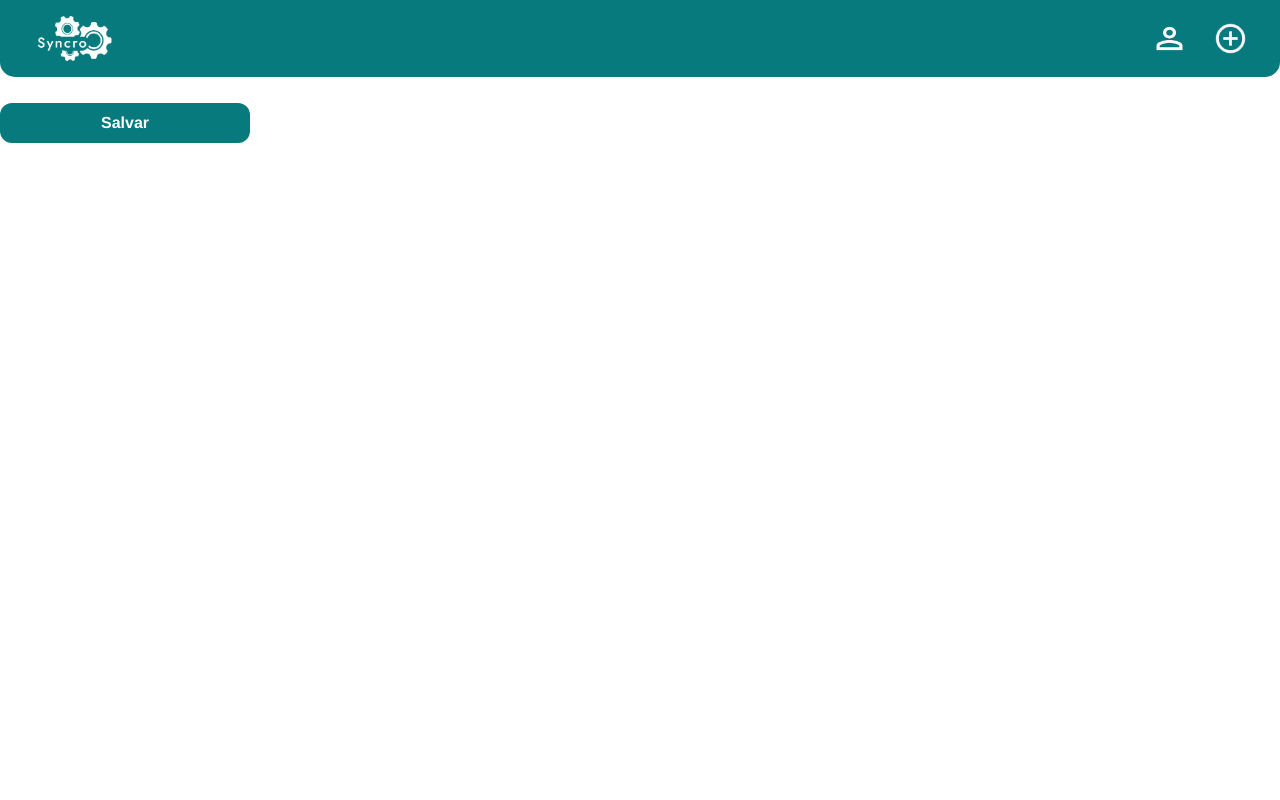
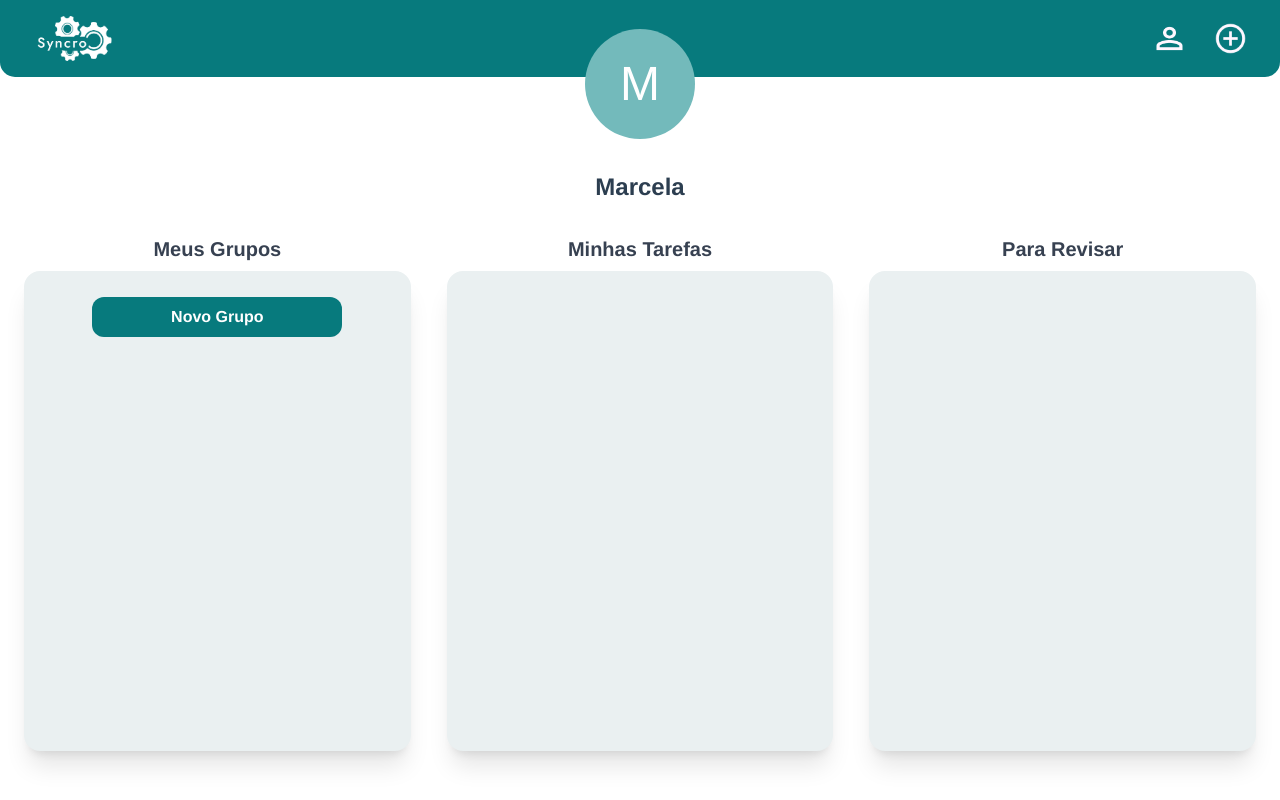
Before and after one commit to MarcelaPaixao/Syncro, a Vue app in the folder frontend_syncro/: page /perfil-usuario in a window 1280 px wide. Built offline with nearby package versions, Linux system fonts and the light colour scheme.

Commit message:
perfil usuario criado

```diff
--- a/frontend_syncro/src/components/BotaoCustomizado.vue
+++ b/frontend_syncro/src/components/BotaoCustomizado.vue
@@ -23,7 +23,7 @@ defineEmits(["click"]);
 const variantClasses = computed(() => {
   switch (props.variante) {
     case "secundaria":
-      return "bg-[#5fbbc1] hover:bg-[#77ccccf0]";
+      return "bg-[#73babb] hover:bg-[#77ccccf0]";
 
     default:
       return "bg-[#077a7d] hover:bg-[#0ca4aad4]";
--- /dev/null
+++ b/frontend_syncro/src/components/CardGrupos.vue
@@ -0,0 +1,36 @@
+<template>
+  <div class="flex flex-col">
+    <label class="text-xl font-bold text-gray-700 mb-2 text-center">
+      {{ titulo }}
+    </label>
+    <div
+      class="bg-[#eaf0f1] p-4 rounded-2xl shadow-xl w-full min-h-[60vh] space-y-3"
+    >
+      <router-link
+        v-for="grupo in grupos"
+        :key="grupo.id"
+        :to="`grupo/${grupo.id}`"
+        class="block p-2 bg-white rounded-xl shadow cursor-pointer hover:bg-gray-50 font-medium flex-grow truncate"
+      >
+        {{ grupo.titulo }}
+      </router-link>
+
+      <div class="flex justify-center w-full">
+        <BotaoCustomizado
+          texto="Novo Grupo"
+          @click="$emit('informaCriarGrupo')"
+        />
+      </div>
+    </div>
+  </div>
+</template>
+
+<script setup>
+import BotaoCustomizado from "./BotaoCustomizado.vue";
+
+defineProps({
+  titulo: { type: String, required: true },
+  grupos: { type: Array, default: () => [] },
+});
+defineEmits(["informaCriarGrupo"]);
+</script>
--- a/frontend_syncro/src/components/KanbanCard.vue
+++ b/frontend_syncro/src/components/CardTarefas.vue
@@ -4,13 +4,13 @@
       {{ titulo }}
     </label>
     <div
-      class="bg-gray-200 p-4 rounded-2xl shadow-lg w-full min-h-[60vh] space-y-3"
+      class="bg-[#eaf0f1] p-4 rounded-2xl shadow-xl w-full min-h-[60vh] space-y-3"
     >
       <router-link
         v-for="tarefa in tarefas"
         :key="tarefa.id"
         :to="`tarefa/${tarefa.id}`"
-        class="block p-2 bg-white rounded-xl shadow cursor-pointer hover:bg-gray-50"
+        class="block p-2 bg-white rounded-xl shadow cursor-pointer hover:bg-gray-50 font-medium flex-grow truncate"
       >
         {{ tarefa.titulo }}
       </router-link>
--- /dev/null
+++ b/frontend_syncro/src/components/IconePerfil.vue
@@ -0,0 +1,15 @@
+<template>
+  <div class="flex justify-center items-center -mt-16">
+    <div
+      class="w-[110px] h-[110px] rounded-full bg-[#73babb] flex items-center justify-center text-white text-5xl"
+    >
+      {{ nome.charAt(0).toUpperCase() }}
+    </div>
+  </div>
+</template>
+
+<script setup>
+defineProps({
+  nome: { type: String, required: true },
+});
+</script>
--- a/frontend_syncro/src/components/SubBar.vue
+++ b/frontend_syncro/src/components/SubBar.vue
@@ -30,6 +30,6 @@ const baseClass =
 
 <style scoped>
 .router-link-exact-active {
-  @apply bg-white text-[#077a7d] hover:bg-white/80;
+  @apply bg-white text-[#347677] hover:bg-white/80;
 }
 </style>
--- a/frontend_syncro/src/router/index.js
+++ b/frontend_syncro/src/router/index.js
@@ -51,7 +51,7 @@ const routes = [
   },
   {
     path: "/tarefa/:id",
-    name: "visualizar-tarefa",
+    name: "ver-tarefa",
     component: VisualizarTarefaView,
   },
   {
@@ -64,6 +64,11 @@ const routes = [
     name: "dashboard-grupo",
     component: DashboardView,
   },
+  {
+    path: "/grupo/:id",
+    name: "ver-grupo",
+    component: DashboardView,
+  },
 ];
 
 const router = createRouter({
--- a/frontend_syncro/src/views/CriarNovoGrupoView.vue
+++ b/frontend_syncro/src/views/CriarNovoGrupoView.vue
@@ -28,7 +28,7 @@
           <router-link
             v-for="(tarefa, index) in tarefas"
             :key="index"
-            :to="'tarefa/${tarefa.id}'"
+            :to="`tarefa/${tarefa.id}`"
             class="text-teal-600 underline cursor-pointer hover:text-teal-800"
           >
             {{ tarefa.titulo }}
--- a/frontend_syncro/src/views/DashboardView.vue
+++ b/frontend_syncro/src/views/DashboardView.vue
@@ -10,8 +10,8 @@
       <h1 class="text-2xl font-bold text-center">Nome do grupo</h1>
     </div>
 
-    <div class="grid grid-cols-1 md:grid-cols-2 lg:grid-cols-4 gap-6 px-4">
-      <KanbanCard
+    <div class="grid grid-cols-1 md:grid-cols-2 lg:grid-cols-4 gap-6 px-6">
+      <CardTarefas
         v-for="coluna in colunas"
         :key="coluna.id"
         :titulo="coluna.titulo"
@@ -49,7 +49,7 @@ import VerDescricaoModal from "@/components/VerDescricaoModal.vue";
 import VerMembrosModal from "@/components/VerMembrosModal.vue";
 import AppHeader from "@/components/AppHeader.vue";
 import SubBar from "@/components/SubBar.vue";
-import KanbanCard from "@/components/KanbanCard.vue";
+import CardTarefas from "@/components/CardTarefas.vue";
 
 const isModalTarefaVisible = ref(false);
 const isModalDescricaoVisible = ref(false);
--- a/frontend_syncro/src/views/PerfilUsuarioView.vue
+++ b/frontend_syncro/src/views/PerfilUsuarioView.vue
@@ -1,26 +1,49 @@
 <template>
-  <AppHeader />
-  <div class="novo-grupo">
-    <BotaoCustomizado type="click" texto="Salvar" />
+  <div>
+    <AppHeader />
+    <IconePerfil :nome="nomeUsuario" />
+    <div class="p-8">
+      <h1 class="text-2xl font-bold text-center">{{ nomeUsuario }}</h1>
+    </div>
+
+    <div class="grid grid-cols-3 gap-9 px-6">
+      <CardGrupos
+        titulo="Meus Grupos"
+        :tarefas="gruposUsuario"
+        @informaCriarGrupo="redirecionaCriarGrupo"
+      />
+      <CardTarefas titulo="Minhas Tarefas" :tarefas="tarefasUsuarios" />
+      <CardTarefas titulo="Para Revisar" :tarefas="tarefasRevisao" />
+    </div>
   </div>
 </template>
 
 <script>
-import BotaoCustomizado from "@/components/BotaoCustomizado.vue";
 import AppHeader from "@/components/AppHeader.vue";
+import CardTarefas from "@/components/CardTarefas.vue";
+import CardGrupos from "@/components/CardGrupos.vue";
+import IconePerfil from "@/components/IconePerfil.vue";
+
 export default {
   name: "PerfilUsuarioView",
   components: {
-    BotaoCustomizado,
     AppHeader,
+    CardTarefas,
+    CardGrupos,
+    IconePerfil,
   },
   data() {
-    return {};
+    return {
+      gruposUsuario: [],
+      tarefasUsuarios: [],
+      tarefasRevisao: [],
+      nomeUsuario: "Marcela",
+    };
   },
   methods: {
-    m1() {},
+    redirecionaCriarGrupo() {
+      this.$router.push("/criar-grupo");
+    },
   },
 };
 </script>
-
-<style scoped></style>
```
Also changed, not shown: frontend_syncro/src/assets/syncro_paleta.png (deleted).
